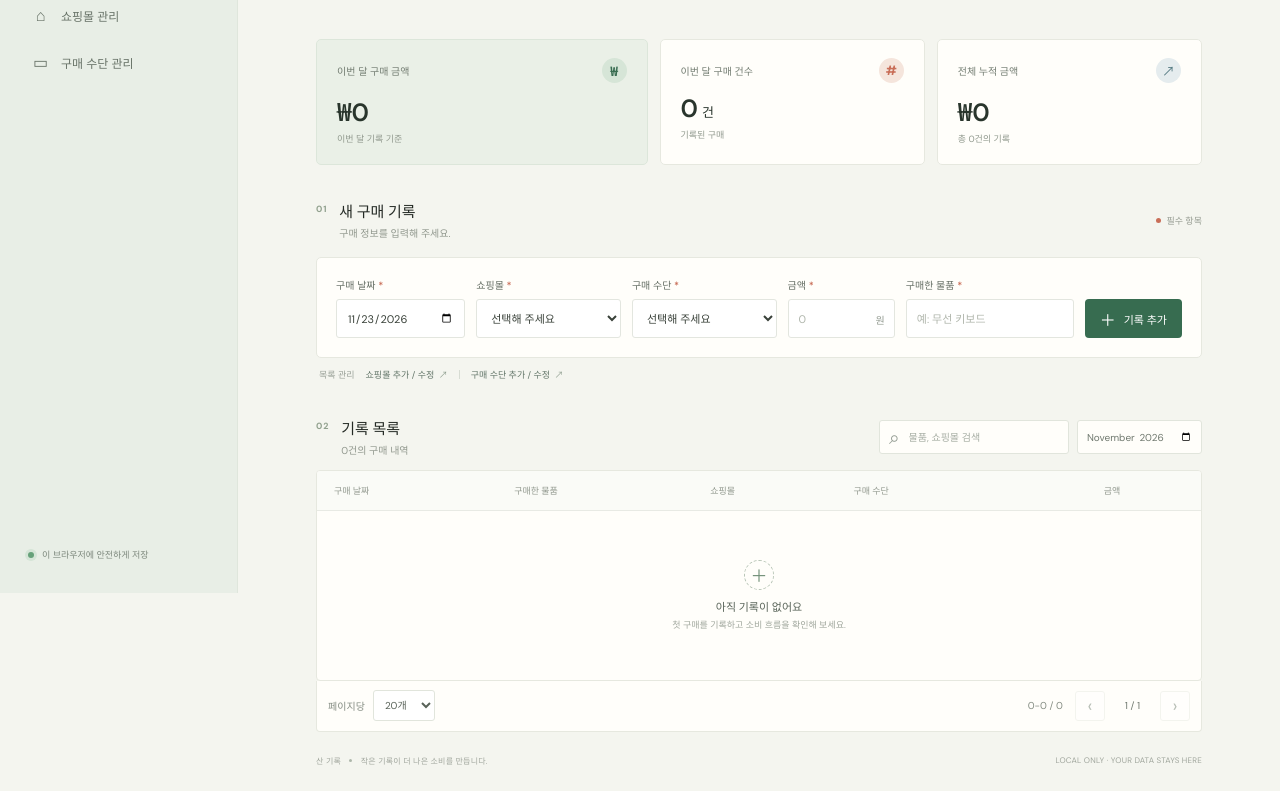
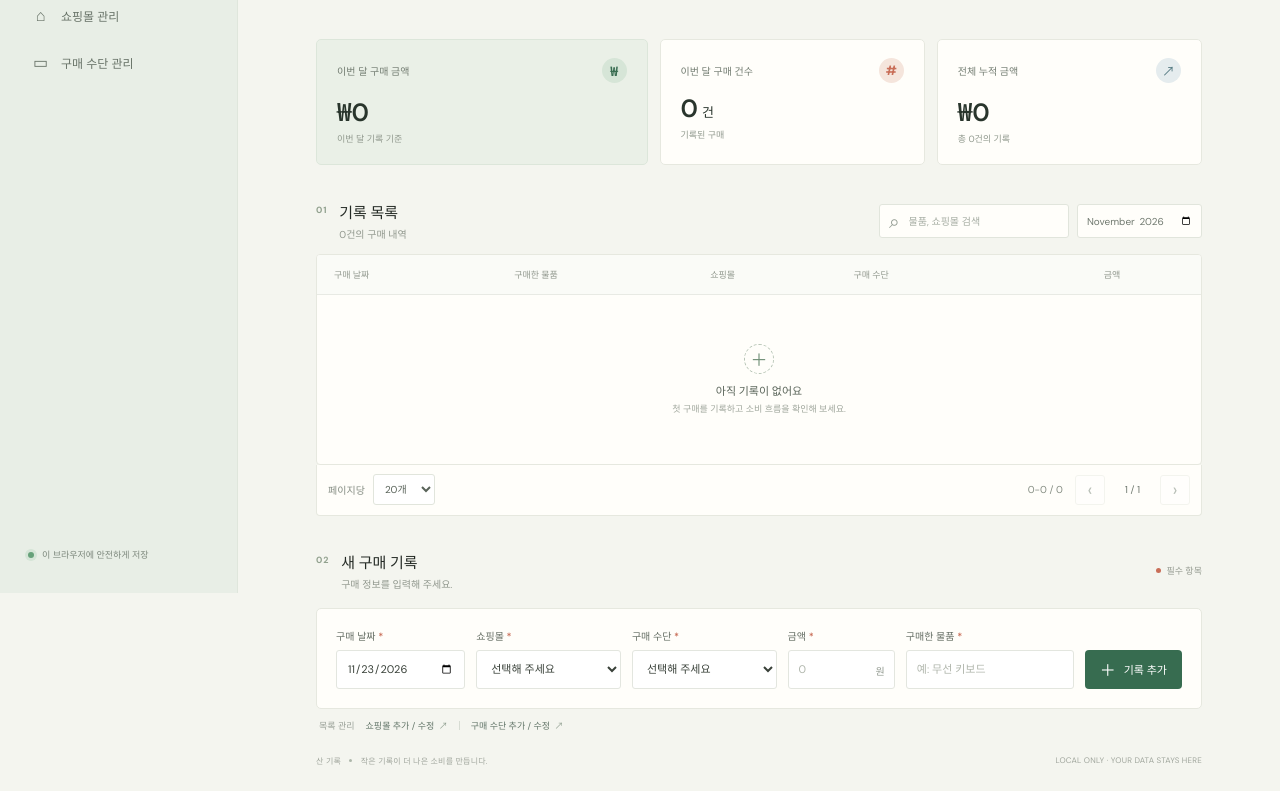
Before and after one commit to smoon1224/san-record, a plain HTML site: page index.html in a window 1280 px wide. Shown: the part 207-998 px from the top of the page. Drawn offline with Linux system fonts and the light colour scheme.

Commit message:
Show purchase history before entry form

```diff
--- a/index.html
+++ b/index.html
@@ -38,7 +38,7 @@
           </div>
         </header>
 
-        <section class="page-heading" id="records">
+        <section class="page-heading">
           <div>
             <p class="eyebrow">PURCHASE JOURNAL <span class="eyebrow-line"></span></p>
             <h1>구매 내역</h1>
@@ -65,26 +65,9 @@
           </article>
         </section>
 
-        <section class="entry-section" aria-labelledby="entry-title">
-          <div class="section-heading">
-            <div class="section-title-wrap"><span class="section-index">01</span><div><h2 id="entry-title">새 구매 기록</h2><p>구매 정보를 입력해 주세요.</p></div></div>
-            <span class="required-note"><i></i> 필수 항목</span>
-          </div>
-          <form id="purchase-form" class="purchase-form">
-            <label class="field field-date"><span>구매 날짜 <b>*</b></span><input id="purchase-date" name="date" type="date" required /></label>
-            <label class="field"><span>쇼핑몰 <b>*</b></span><select id="purchase-shop" name="shop" required></select></label>
-            <label class="field"><span>구매 수단 <b>*</b></span><select id="purchase-card" name="card" required></select></label>
-            <label class="field field-amount"><span>금액 <b>*</b></span><div class="amount-input"><input id="purchase-amount" name="amount" type="number" min="1" step="1" placeholder="0" required /><span>원</span></div></label>
-            <label class="field field-product"><span>구매한 물품 <b>*</b></span><input id="purchase-product" name="product" type="text" maxlength="100" placeholder="예: 무선 키보드" required /></label>
-            <button class="button button-primary submit-button" id="submit-button" type="submit"><span aria-hidden="true">＋</span> 기록 추가</button>
-            <button class="button button-cancel hidden" id="cancel-edit" type="button">수정 취소</button>
-          </form>
-          <div class="form-manage-links"><span>목록 관리</span><button type="button" id="manage-shops-inline">쇼핑몰 추가 / 수정 <span>↗</span></button><i></i><button type="button" id="manage-cards-inline">구매 수단 추가 / 수정 <span>↗</span></button></div>
-        </section>
-
-        <section class="records-section" aria-labelledby="records-title">
+        <section class="records-section" id="records" aria-labelledby="records-title">
           <div class="section-heading records-heading">
-            <div class="section-title-wrap"><span class="section-index">02</span><div><h2 id="records-title">기록 목록</h2><p><span id="visible-count">0</span>건의 구매 내역</p></div></div>
+            <div class="section-title-wrap"><span class="section-index">01</span><div><h2 id="records-title">기록 목록</h2><p><span id="visible-count">0</span>건의 구매 내역</p></div></div>
             <div class="filters">
               <label class="filter-search"><span aria-hidden="true">⌕</span><input id="search-input" type="search" placeholder="물품, 쇼핑몰 검색" aria-label="물품 또는 쇼핑몰 검색" /></label>
               <input id="month-filter" class="month-filter" type="month" aria-label="월별 필터" />
@@ -107,6 +90,23 @@
             </nav>
           </div>
         </section>
+
+        <section class="entry-section" aria-labelledby="entry-title">
+          <div class="section-heading">
+            <div class="section-title-wrap"><span class="section-index">02</span><div><h2 id="entry-title">새 구매 기록</h2><p>구매 정보를 입력해 주세요.</p></div></div>
+            <span class="required-note"><i></i> 필수 항목</span>
+          </div>
+          <form id="purchase-form" class="purchase-form">
+            <label class="field field-date"><span>구매 날짜 <b>*</b></span><input id="purchase-date" name="date" type="date" required /></label>
+            <label class="field"><span>쇼핑몰 <b>*</b></span><select id="purchase-shop" name="shop" required></select></label>
+            <label class="field"><span>구매 수단 <b>*</b></span><select id="purchase-card" name="card" required></select></label>
+            <label class="field field-amount"><span>금액 <b>*</b></span><div class="amount-input"><input id="purchase-amount" name="amount" type="number" min="1" step="1" placeholder="0" required /><span>원</span></div></label>
+            <label class="field field-product"><span>구매한 물품 <b>*</b></span><input id="purchase-product" name="product" type="text" maxlength="100" placeholder="예: 무선 키보드" required /></label>
+            <button class="button button-primary submit-button" id="submit-button" type="submit"><span aria-hidden="true">＋</span> 기록 추가</button>
+            <button class="button button-cancel hidden" id="cancel-edit" type="button">수정 취소</button>
+          </form>
+          <div class="form-manage-links"><span>목록 관리</span><button type="button" id="manage-shops-inline">쇼핑몰 추가 / 수정 <span>↗</span></button><i></i><button type="button" id="manage-cards-inline">구매 수단 추가 / 수정 <span>↗</span></button></div>
+        </section>
         <footer class="page-footer"><span>산 기록 <i></i> 작은 기록이 더 나은 소비를 만듭니다.</span><span>LOCAL ONLY · YOUR DATA STAYS HERE</span></footer>
       </main>
     </div>
```
